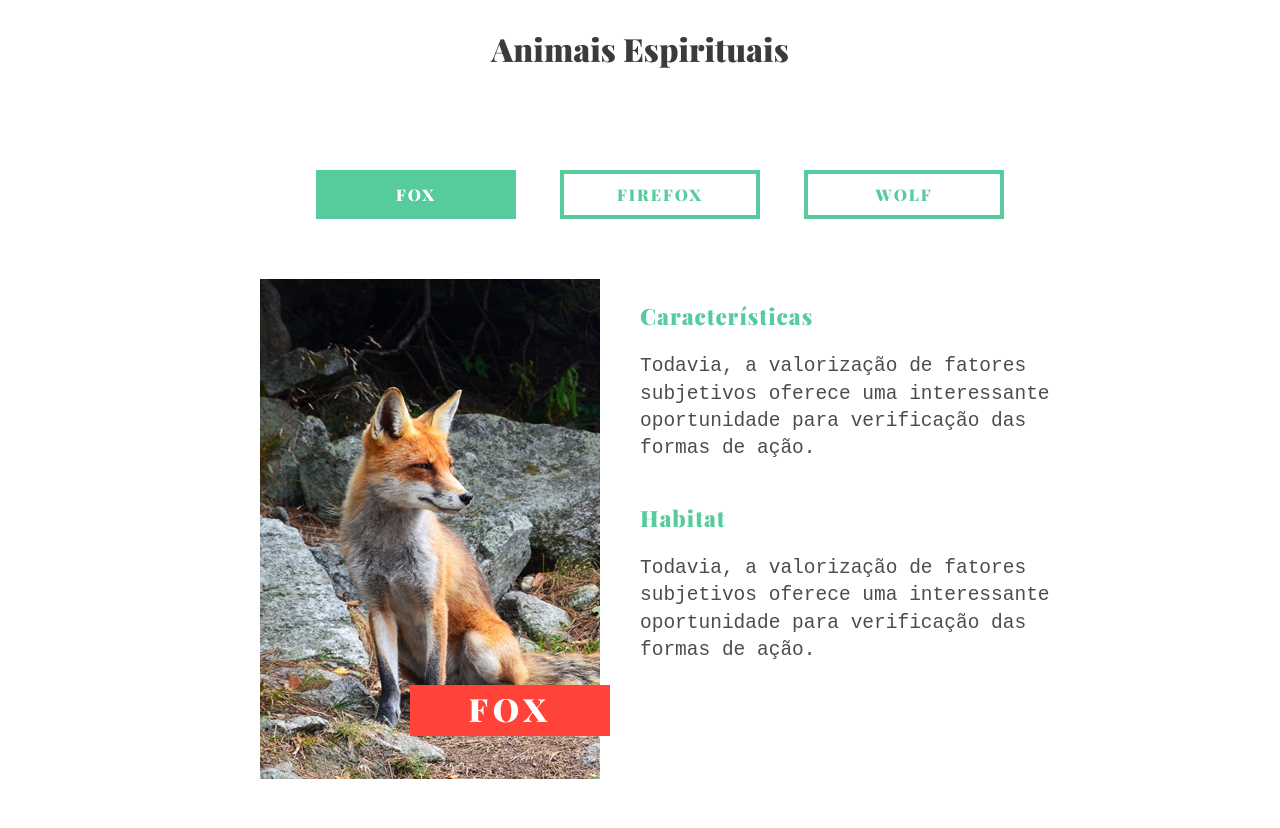
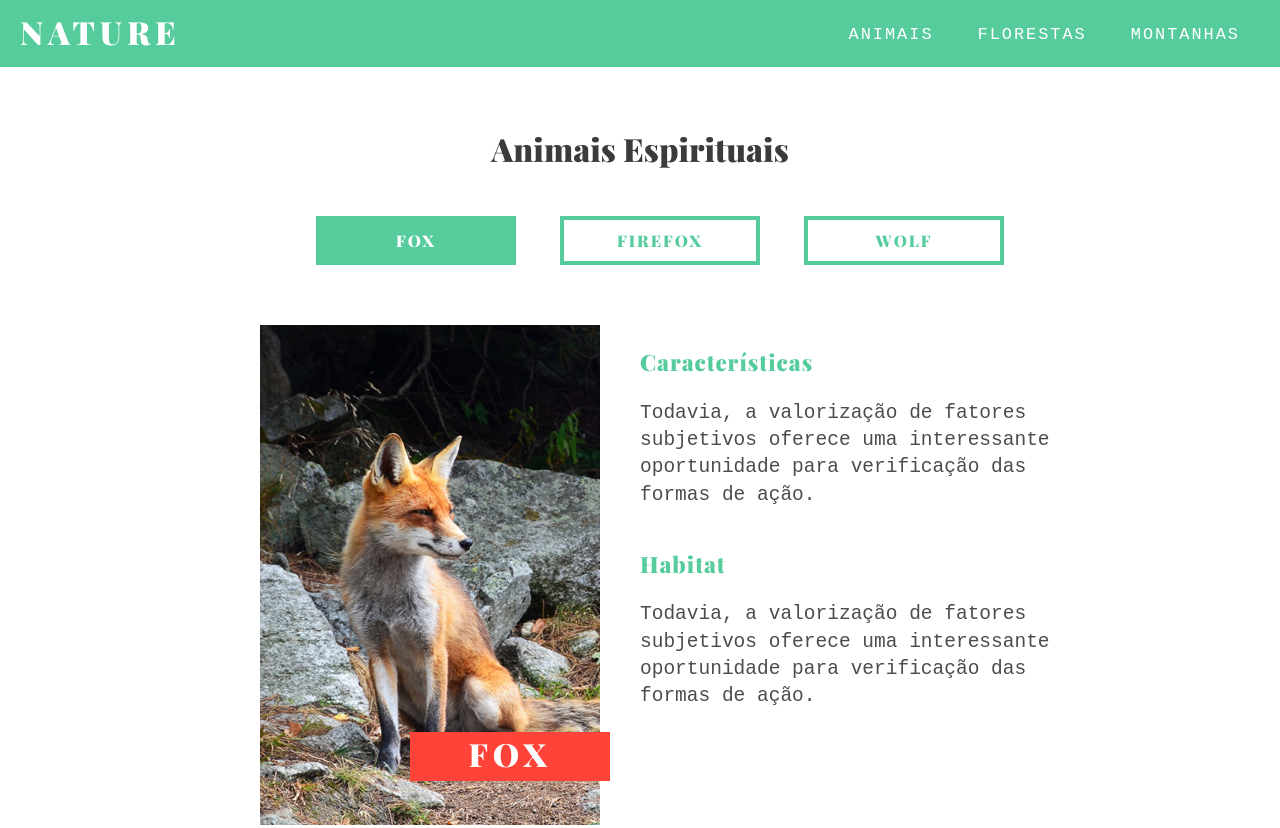
Before and after one commit to LeticiaLopess/animais-e-florestas, a plain HTML site: page index.html in a window 1280 px wide. Shown: the top 828 px of the page. Drawn offline with nearby package versions, Linux system fonts and the light colour scheme.

Commit message:
menu + section montanhas

```diff
--- a/css/style.css
+++ b/css/style.css
@@ -1,22 +1,97 @@
 * {
 	box-sizing: border-box;
+}
+
+body {
+	margin: 0px;
+	padding-top: 40px;
+	padding-bottom: 120px;
+}
+
+.menu {
+	background: #56CC9D;
+	overflow: hidden;
+	position: fixed;
+	width: 100%;
+	top: 0;
+	z-index: 100;
+}
+
+.menu nav {
+	text-align: right;
+	padding: 10px 20px 0 0;
+}
+
+.menu nav ul {
+	padding: 0px;
+	margin: 0px;
+}
+
+.menu nav li {
+	display: inline-block;
+	text-align: right;
+}
+
+.menu nav li a {
+	display: block;
+	color: white;
+	padding: 15px 20px;
+	text-decoration: none;
+	font-family: monospace;
+	text-transform: uppercase;
+	font-size: 1.3em;
+	letter-spacing: 2px;
+	float: left;
+}
+
+.menu nav li a::after {
+	content: '';
+	display: block;
+	background: white;
+	height: 2px;
+	width: 0;
+	transition: .3s;
+}
+
+.menu nav li a:hover::after {
+	width: 100%;
+}
+
+.logo {
+	display: block;
+	color: white;
+	width: 200px;
+	padding: 10px 10px 14px 20px;
+	text-decoration: none;
+	font-family: 'Playfair Display';
+	text-transform: uppercase;
+	letter-spacing: 5px;
+	font-size: 2em;
+	float: left;
 }
 
 .container {
 	max-width: 900px;
 	margin: 0 auto;
+	padding: 60px 0;
 }
 
-ul {
-	text-align: center;
-	margin: 80px 0 40px 0;
+.container::after {
+	content: '';
+	display: table;
+	clear: both;
 }
 
-ul li {
+.tab-menu {
+	text-align: center;
+	margin: 20px 0 40px 0;
+}
+
+.tab-menu li {
 	display: inline-block;
 }
 
-ul li a {
+.tab-menu li a {
 	display: inline-block;
 	color: #56CC9D;
 	border: 4px solid;
@@ -27,12 +102,6 @@ ul li a {
 	font-family: 'Playfair Display';
 	text-transform: uppercase;
 	letter-spacing: 2px;
-}
-
-ul li a.active {
-	background: #56CC9D;
-	color: white;
-	border-color: #56CC9D;
 }
 
 h1, h2, h3 {
@@ -48,7 +117,7 @@ h1 {
 
 h2 {
 	display: inline-block;
-	padding: 2px 20px 6px 20px;
+	padding: 0 20px 6px 20px;
 	min-width: 200px;
 	text-align: center;
 	font-size: 2em;
@@ -100,7 +169,6 @@ img {
 
 .florestas {
 	background: #FFF3EA;
-	padding: 60px 0;
 }
 
 .florestas .item-img {
@@ -113,7 +181,6 @@ img {
 .florestas h2 {
 	top: -50px;
 	right: auto;
-
 }
 
 .florestas .item {
@@ -129,21 +196,25 @@ img {
 	float: left;
 }
 
-/*classe js adicionada no inicio do html - só de o js estiver ativo colocará essa classe, então, só se o js estiver ativo aparecerá essas informações abaixo*/
-
-.js .item { /* "." separado */
+[data-target] {
 	opacity: 0;
 	visibility: hidden;
-	transform: translate3d(-50px,0,0); /*animação*/
+	transform: translate3d(-50px,0,0);
 	position: absolute;
-	top: 0; /* quando usamos o display none, é como se o elemento não existisse e por isso a transition não funciona com ele, por isso vamos usar o height: 0; */
+	top: 0;
 }
 
-.js .item.active {
+[data-click].active {
+	background: #56CC9D;
+	color: white;
+	border-color: #56CC9D;
+}
+
+[data-target].active {
 	opacity: 1;
 	visibility: visible;
 	transition: .3s;
 	position: relative;
 	top: auto;
-	transform: translate3d(0px,0,0); /*animação*/
+	transform: translate3d(0px,0,0);
 }
--- a/index.html
+++ b/index.html
@@ -12,7 +12,19 @@
 	</script>
 	<!--pode ser que exista usuários que não renderizem scripts javascript,e para a pessoa não ver todas as informações por trás do site, utilizamos esse script que adiciona a classe js no documento do html [poderia ser qualquer nome de classe] para saber se o js está funcionando antes de renderizar o html-->
 
-	<section class="container animais" data-group="animais">
+	<header class="menu">
+		<a class="logo" href="/">Nature</a>
+		<nav class="menu-nav">
+			<ul>
+				<li><a href="#animais">Animais</a></li>
+				<li><a href="#florestas">Florestas</a></li>
+				<li><a href="#montanhas">Montanhas</a></li>
+			 	<!-- <li><a href="https://google.com" target="_blank">Google</a></li> [link sem #]-->
+			</ul>
+		</nav>
+	</header>
+
+	<section class="container animais" data-group="animais" id="animais">
 
 		<h1>Animais Espirituais</h1>
 
@@ -63,7 +75,7 @@
 
 	</section>
 
-	<section class="florestas" data-group="florestas">
+	<section class="florestas" data-group="florestas" id="florestas">
 	<div class="container">
 		<h1>Florestas Termais</h1>
 
@@ -126,6 +138,56 @@
 	</div>
 	</section>
 
+	<section class="container montanhas" data-group="montanhas" id="montanhas">
+
+		<h1>Montanhas da Alma</h1>
+
+		<ul class="tab-menu">
+			<li><a href="#pico" data-click="pico">Pico</a></li>
+			<li><a href="#montanha" data-click="montanha">Montanha</a></li>
+			<li><a href="#monte" data-click="monte">Monte</a></li>
+		</ul>
+
+		<div class="item" id="pico" data-target="pico">
+			<div class="item-img">
+				<img src="img/pico.jpg" alt="Pico">
+				<h2>Pico</h2>
+			</div>
+			<div class="item-info">
+				<h3>Características</h3>
+				<p>Todavia, a valorização de fatores subjetivos oferece uma interessante oportunidade para verificação das formas de ação.</p>
+				<h3>Habitat</h3>
+				<p>Todavia, a valorização de fatores subjetivos oferece uma interessante oportunidade para verificação das formas de ação.</p>
+			</div>
+		</div>
+
+		<div class="item" id="montanha" data-target="montanha">
+			<div class="item-img">
+				<img src="img/montanha.jpg" alt="Montanha">
+				<h2>Montanha</h2>
+			</div>
+			<div class="item-info">
+				<h3>Características</h3>
+				<p>Todavia, a valorização de fatores subjetivos oferece uma interessante oportunidade para verificação das formas de ação.</p>
+				<h3>Habitat</h3>
+				<p>Todavia, a valorização de fatores subjetivos oferece uma interessante oportunidade para verificação das formas de ação.</p>
+			</div>
+		</div>
+
+		<div class="item" id="monte" data-target="monte">
+			<div class="item-img">
+				<img src="img/monte.jpg" alt="Monte">
+				<h2>Monte</h2>
+			</div>
+			<div class="item-info">
+				<h3>Características</h3>
+				<p>Todavia, a valorização de fatores subjetivos oferece uma interessante oportunidade para verificação das formas de ação.</p>
+				<h3>Habitat</h3>
+				<p>Todavia, a valorização de fatores subjetivos oferece uma interessante oportunidade para verificação das formas de ação.</p>
+			</div>
+		</div>
+
+
 
 	<script type="text/javascript" src="js/jquery-3.1.1.min.js"></script>
 	<script type="text/javascript" src="js/app.js"></script>
--- a/js/app.js
+++ b/js/app.js
@@ -20,97 +20,21 @@ $('[data-group]').each(function(){
       });
 });
 
+$('.menu-nav a[href^="#"]').click(function(e){ // ^="#" esse "alguma coisa^="algo" significa que vai selecionar todos os algo de alguma coisa que tiverem nesse trecho especificamente"
+  e.preventDefault();
+  var id = $(this).attr('href'), // pega o atributo href [#fox - igual ao id nesse caso]
+      menuHeight = $('.menu').innerHeight(),
+      targetOffset = $(id).offset().top; // objeto que retorna a distância de top e left
 
+  $('html, body').animate({
+    scrollTop: targetOffset - menuHeight
+  }, 500);
 
+});
 
-
-
-
-
-
-
-
-
-
-
-
-
-
-
-
-
-
-
-
-
-
-
-
-
-
-
-
-
-
-
-
-
-
-
-
-
-
-
-
-
-
-
-
-
-
-
-
-
-
-
-
-
-/* var classActive = 'active'
-
-$('.animais .tab-menu a').first().addClass(classActive);
-$('.animais .item').first().addClass(classActive);
-
-$(document).ready(function() {
-  $('.animais .tab-menu a').click(function(e){
-    e.preventDefault();
-    var itemId = $(this).attr('href');
-
-    $('.animais .tab-menu a, .animais .item').removeClass(classActive);
-    $(this).addClass(classActive);
-    $(itemId).addClass(classActive);
-  });
-
-  $('.florestas .tab-menu a').first().addClass(classActive);
-  $('.florestas .item').first().addClass(classActive);
-
-  $('.florestas .tab-menu a').click(function(e){
-    e.preventDefault();
-    var itemId = $(this).attr('href');
-
-    $('.florestas .tab-menu a, .florestas .item').removeClass(classActive);
-    $(this).addClass(classActive);
-    $(itemId).addClass(classActive);
-  });
-}); */
-
-
-
-// e.preventDefault() - previne/evita o pulo para a div quando é clicado no botão.
-
-// var itemId = $(this).attr('href') - pego o valor do href desse elemento e armazeno com a var.
-
-// $('.tab-menu a').removeClass('active') - remove a classe de qualquer a que tiver o active.
-
-// $(this).addClass('active') - // adicionará a classe 'active' para qualquer 'a' do elemento de classe 'tab-menu' que seja clicado, e linkado a isso temos o 'ul li a.active' no css para estilizar caso o usuário clique [adiciona rapidamente, fica nesse loop, por isso só fica selecionado o que você clicar].
-
-// $(itemId).addClass('active') - como o href de fox é #fox, quando pego o valor de href, é o mesmo que eu pegar o elemento de id='fox', então atribuo a esse elemento a classe active.
+$('.logo').click(function(e){
+  e.preventDefault();
+  $('html, body').animate({
+    scrollTop: 0
+  }, 500)
+})
```
Also changed, not shown: img/montanha.jpg (added), img/monte.jpg (added), img/pico.jpg (added).
